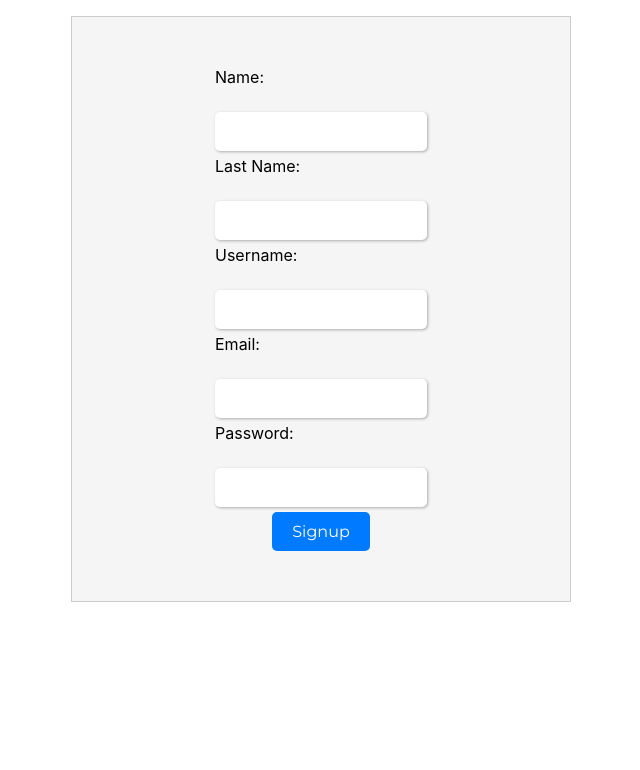
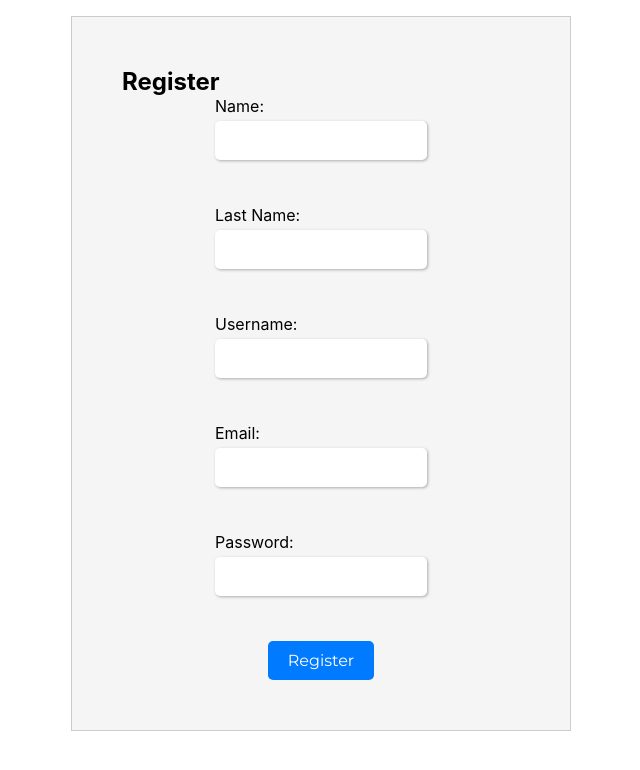
Before and after one commit to aReinoso007/blogapp, a React (Create React App) app: page /signup in a window 1280 px wide. Shown: the top 770 px of the page, without its empty margins (319-959 px from the left). Built offline with nearby package versions, Linux system fonts and the light colour scheme.

Commit message:
routing to register component

```diff
--- a/src/components/Login.js
+++ b/src/components/Login.js
@@ -1,12 +1,13 @@
 import React, { Component } from "react";
 import "../styles/Login.css"
+import { Link } from "react-router-dom";
 
 class Login extends Component {
 
     constructor(props) {
         super(props);
         this.state = {
-            username: "",
+            email: "",
             password: "",
         };
 
@@ -15,35 +16,48 @@ class Login extends Component {
 
     handleSubmit(event) {
         event.preventDefault();
-        console.log("Username: ", this.state.username);
+        console.log("email: ", this.state.email);
         console.log("Password: ", this.state.password);
     }
 
     render() {
         return (
-            <form onSubmit={this.handleSubmit}>
+           <section>
+            <h1>Login</h1>
+             <form onSubmit={this.handleSubmit}>
                 <div>
-                    <label htmlFor="username">Username: </label>
+                    <label htmlFor="email">Email</label>
                     <input
                         type="text"
-                        id="username"
-                        value={this.state.username}
-                        onChange={(e) => this.setState({ username: e.target.value })}
+                        id="email"
+                        value={this.state.email}
+                        autoComplete="on"
+                        onChange={(e) => this.setState({ email: e.target.value })}
+                        required
                         className="input-field"
                     />
                 </div>
                 <div>
-                    <label htmlFor="password">Password: </label>
+                    <label htmlFor="password">Password </label>
                     <input
                         className="input-field"
                         type="password"
                         id="password"
                         value={this.state.password}
+                        autoComplete="off"
+                        required
                         onChange={(e) => this.setState({ password: e.target.value })}
                     />
                 </div>
                 <button className="submit-btn" type="submit">Log In</button>
+                <p>
+                No tienes cuenta? <br />
+                <span className="line">
+                    <Link to="/signup" relative="path">Registrarse</Link>
+                </span>
+            </p>
             </form>
+           </section>
         );
     }
 
--- a/src/components/Register.js
+++ b/src/components/Register.js
@@ -1,5 +1,7 @@
 import React, { Component } from "react";
+import axios from "axios";
 import "../styles/Register.css"
+
 class Register extends Component {
   constructor(props) {
     super(props);
@@ -13,67 +15,88 @@ class Register extends Component {
     };
 
     this.handleSubmit = this.handleSubmit.bind(this);
+    this.handleChange = this.handleChange.bind(this);
+  }
+
+  handleChange(event) {
+    const { name, value } = event.target;
+
+    this.setState({
+      [name]: value,
+    });
   }
 
   handleSubmit(event) {
     event.preventDefault();
-    console.log("Name: ", this.state.name);
-    console.log("Last Name: ", this.state.lastName);
-    console.log("Username: ", this.state.username);
-    console.log("Email: ", this.state.email);
-    console.log("Password: ", this.state.password);
+
+    axios
+      .post("http://localhost:500/api/v1/blog/user/registro", this.state)
+      .then((response) => {
+        console.log(response.data);
+        if(response.status === 201){
+        }
+      })
+      .catch((error) => {
+        console.log(error);
+      });
   }
 
   render() {
     return (
       <div className="register-container">
+        <h2>Register</h2>
         <form onSubmit={this.handleSubmit}>
-        <div>
-          <label htmlFor="name">Name: </label>
+          <label>
+            Name:
             <input
               type="text"
-            id="name"
+              name="name"
               value={this.state.name}
-            onChange={(e) => this.setState({ name: e.target.value })}
+              onChange={this.handleChange}
             />
-        </div>
-        <div>
-          <label htmlFor="lastName">Last Name: </label>
+          </label>
+          <br />
+          <label>
+            Last Name:
             <input
               type="text"
-            id="lastName"
+              name="lastName"
               value={this.state.lastName}
-            onChange={(e) => this.setState({ lastName: e.target.value })}
+              onChange={this.handleChange}
             />
-        </div>
-        <div>
-          <label htmlFor="username">Username: </label>
+          </label>
+          <br />
+          <label>
+            Username:
             <input
               type="text"
-            id="username"
+              name="username"
               value={this.state.username}
-            onChange={(e) => this.setState({ username: e.target.value })}
+              onChange={this.handleChange}
             />
-        </div>
-        <div>
-          <label htmlFor="email">Email: </label>
+          </label>
+          <br />
+          <label>
+            Email:
             <input
               type="email"
-            id="email"
+              name="email"
               value={this.state.email}
-            onChange={(e) => this.setState({ email: e.target.value })}
+              onChange={this.handleChange}
             />
-        </div>
-        <div>
-          <label htmlFor="password">Password: </label>
+          </label>
+          <br />
+          <label>
+            Password:
             <input
               type="password"
-            id="password"
+              name="password"
               value={this.state.password}
-            onChange={(e) => this.setState({ password: e.target.value })}
+              onChange={this.handleChange}
             />
-        </div>
-        <button type="submit">Signup</button>
+          </label>
+          <br />
+          <button type="submit">Register</button>
         </form>
       </div>
     );
```
Lines whose indentation alone changed are shown as unchanged.
